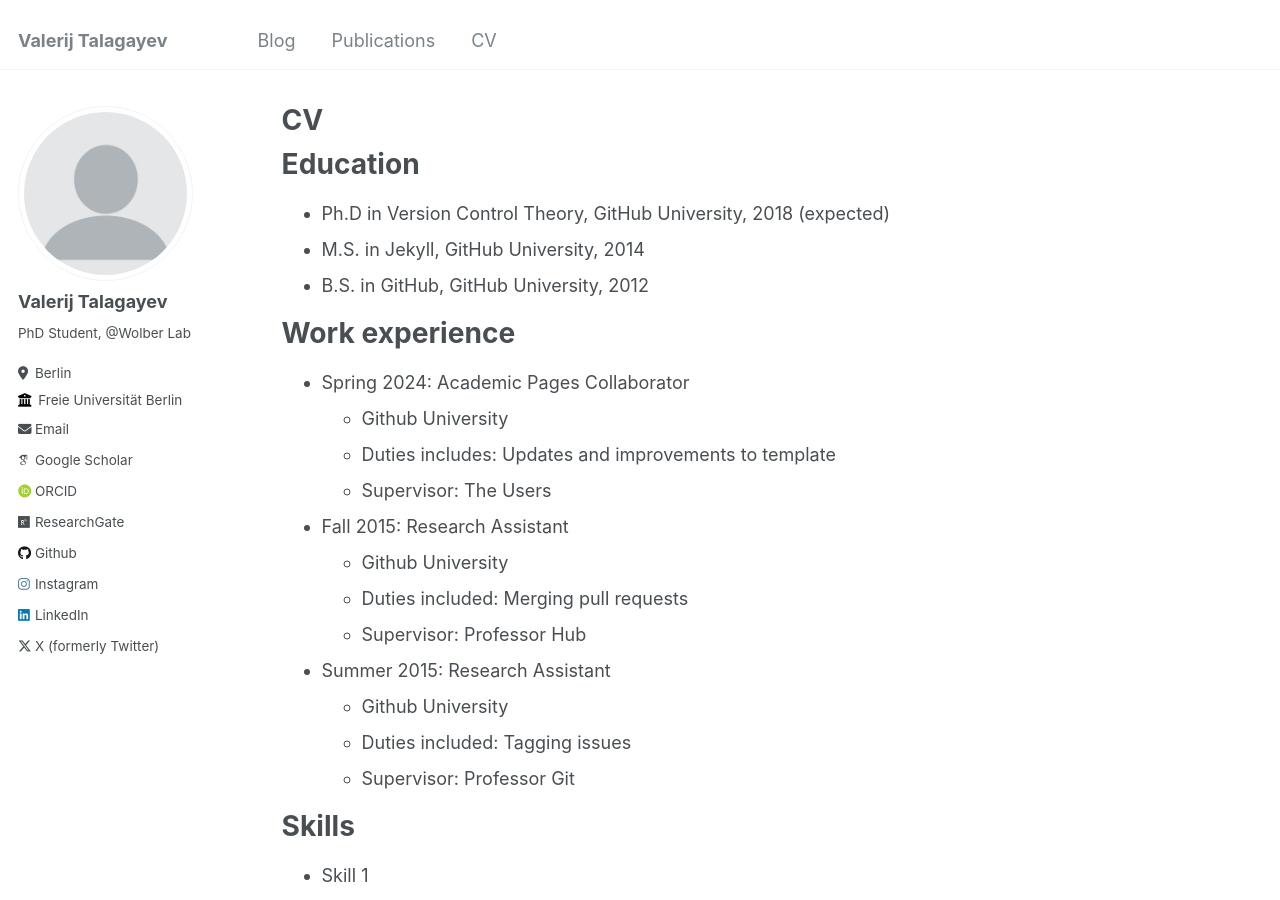
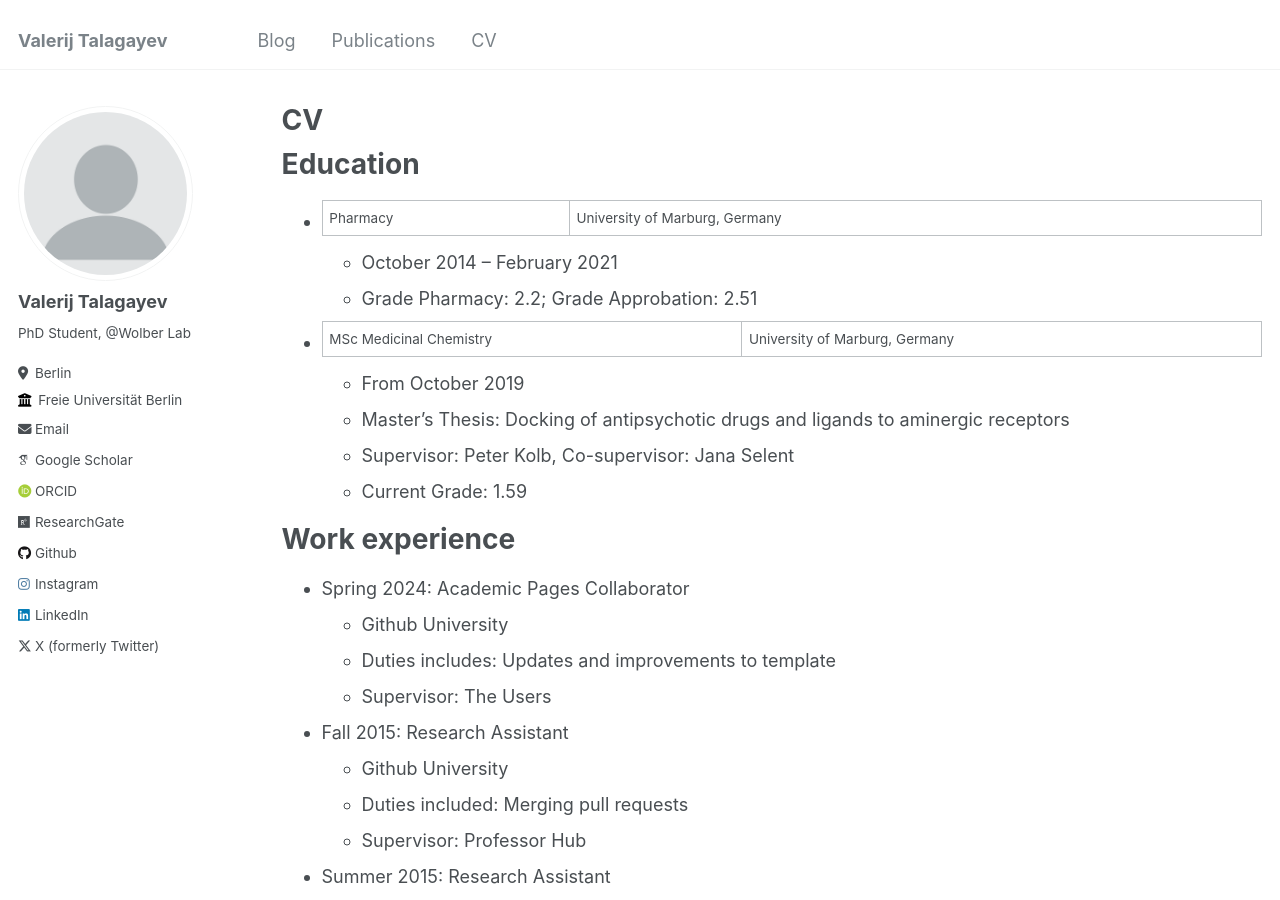
Before and after one commit to talagayev/talagayev11.github.io, a Jekyll site: the page built from _pages/cv.md, in a window 1280 px wide and 900 px high. Built offline with Jekyll 4.4.1, drawn with Linux system fonts in a browser that asks for light colours; some web fonts are replaced.

Commit message:
Update cv.md

```diff
--- a/_pages/cv.md
+++ b/_pages/cv.md
@@ -11,9 +11,15 @@ redirect_from:
 
 Education
 ======
-* Ph.D in Version Control Theory, GitHub University, 2018 (expected)
-* M.S. in Jekyll, GitHub University, 2014
-* B.S. in GitHub, GitHub University, 2012
+* Pharmacy | University of Marburg, Germany
+  * October 2014 – February 2021
+  * Grade Pharmacy: 2.2; Grade Approbation: 2.51
+
+* MSc Medicinal Chemistry| University of Marburg, Germany
+  * From October 2019
+  * Master's Thesis: Docking of antipsychotic drugs and ligands to aminergic receptors
+  * Supervisor: Peter Kolb, Co-supervisor: Jana Selent
+  * Current Grade: 1.59
 
 Work experience
 ======
```
